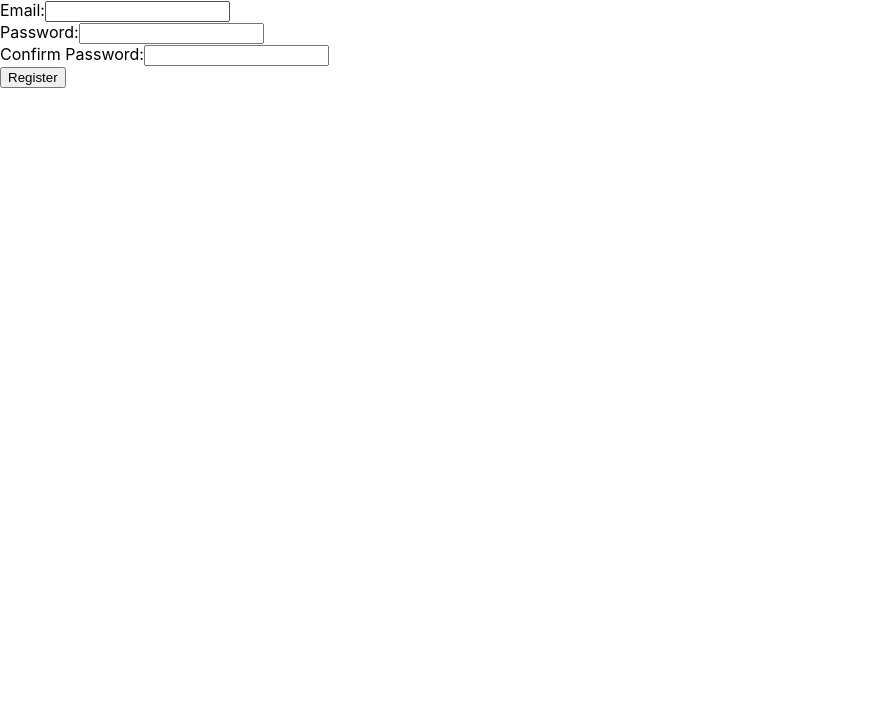
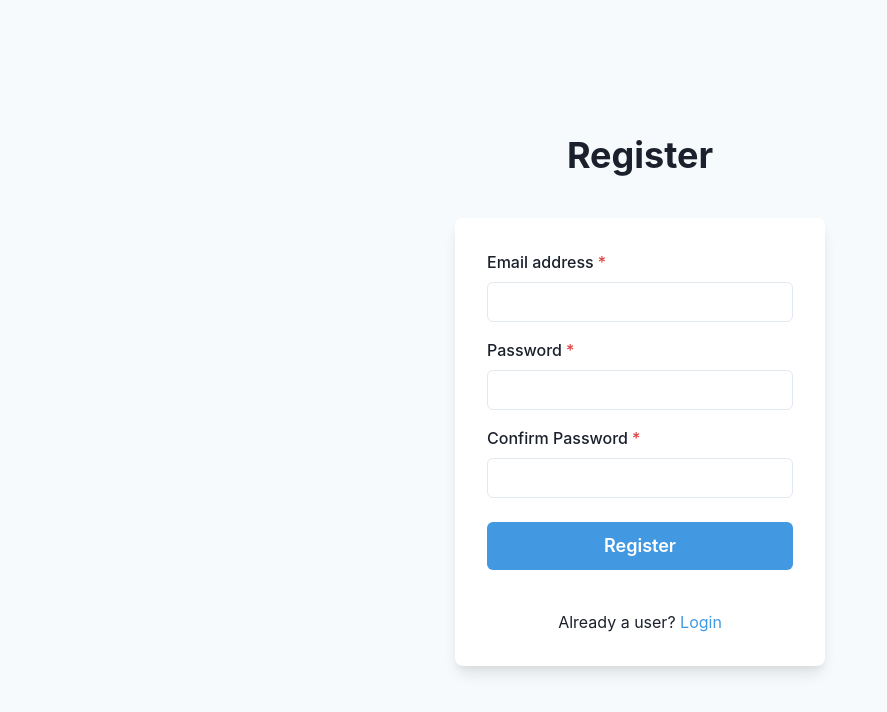
Before and after one commit to hadicahyono/pos-fe, a React (Create React App) app: page /register in a window 1280 px wide. Shown: the top 712 px of the page, without its empty margins (0-887 px from the left). Built offline with nearby package versions, Linux system fonts and the light colour scheme.

Commit message:
register & login

```diff
--- a/package.json
+++ b/package.json
@@ -3,11 +3,15 @@
   "version": "0.1.0",
   "private": true,
   "dependencies": {
+    "@chakra-ui/react": "^2.4.9",
+    "@emotion/react": "^11.10.5",
+    "@emotion/styled": "^11.10.5",
     "@testing-library/jest-dom": "^5.16.5",
     "@testing-library/react": "^13.4.0",
     "@testing-library/user-event": "^13.5.0",
     "axios": "^1.2.3",
     "dotenv": "^16.0.3",
+    "framer-motion": "^8.5.2",
     "react": "^18.2.0",
     "react-dom": "^18.2.0",
     "react-router-dom": "^6.7.0",
--- a/src/index.js
+++ b/src/index.js
@@ -4,11 +4,14 @@ import "./index.css";
 import App from "./App";
 import reportWebVitals from "./reportWebVitals";
 import { BrowserRouter } from "react-router-dom";
+import { ChakraProvider } from "@chakra-ui/react";
 
 const root = ReactDOM.createRoot(document.getElementById("root"));
 root.render(
   <BrowserRouter>
-    <App />
+    <ChakraProvider>
+      <App />
+    </ChakraProvider>
   </BrowserRouter>
 );
 
--- a/src/pages/Login/Login.jsx
+++ b/src/pages/Login/Login.jsx
@@ -1,7 +1,124 @@
-import React from "react";
+import axios from "axios";
+import React, { useState } from "react";
+import { API_URL } from "../../helper";
+import {
+  Flex,
+  Box,
+  FormControl,
+  Input,
+  Checkbox,
+  Stack,
+  Link,
+  Button,
+  Heading,
+  Text,
+  useColorModeValue,
+} from "@chakra-ui/react";
 
 const Login = (props) => {
-  return <>Login</>;
+  const [email, setEmail] = useState("");
+  const [password, setPassword] = useState("");
+  const [error, setError] = useState("");
+
+  const handleSubmit = async (e) => {
+    e.preventDefault();
+
+    try {
+      const { data } = await axios.post(API_URL + `/users/login`, {
+        email,
+        password,
+      });
+
+      if (data.success) {
+        alert(data.message);
+        window.location = "/";
+      } else {
+        setError(data.message);
+        console.log(error);
+      }
+    } catch (error) {
+      setError(error.response.data.message);
+    }
+  };
+  return (
+    <Flex
+      minH={"100vh"}
+      align={"center"}
+      justify={"center"}
+      bg={useColorModeValue("gray.50", "gray.800")}
+    >
+      <Stack spacing={8} mx={"auto"} maxW={"lg"} py={12} px={6}>
+        <Stack align={"center"}>
+          <Heading fontSize={"4xl"}>Sign in to your account</Heading>
+          <Text>{error && <p>{error}</p>}</Text>
+        </Stack>
+        <Box
+          rounded={"lg"}
+          bg={useColorModeValue("white", "gray.700")}
+          boxShadow={"lg"}
+          p={8}
+        >
+          <Stack spacing={4}>
+            <FormControl id="email">
+              <Input
+                type="email"
+                value={email}
+                onChange={(e) => setEmail(e.target.value)}
+                placeholder="Email"
+              />
+            </FormControl>
+            <FormControl id="password">
+              <Input
+                type="password"
+                value={password}
+                onChange={(e) => setPassword(e.target.value)}
+                placeholder="Password"
+              />
+            </FormControl>
+            <Stack spacing={10}>
+              <Stack
+                direction={{ base: "column", sm: "row" }}
+                align={"start"}
+                justify={"space-between"}
+              >
+                <Checkbox>Remember me</Checkbox>
+                <Link color={"blue.400"}>Forgot password?</Link>
+              </Stack>
+              <Button
+                onClick={handleSubmit}
+                bg={"blue.400"}
+                color={"white"}
+                _hover={{
+                  bg: "blue.500",
+                }}
+              >
+                Sign in
+              </Button>
+            </Stack>
+          </Stack>
+        </Box>
+      </Stack>
+    </Flex>
+
+    // <form onSubmit={handleSubmit}>
+    //   <input
+    //     type="email"
+    //     value={email}
+    //     onChange={(e) => setEmail(e.target.value)}
+    //     placeholder="Email"
+    //     required
+    //   />
+    //   <input
+    //     type="password"
+    //     value={password}
+    //     onChange={(e) => setPassword(e.target.value)}
+    //     placeholder="Password"
+    //     required
+    //   />
+    //   <button type="submit">Login</button>
+    //   {error && <p>{error}</p>}
+    // </form>
+  );
 };
 
 export default Login;
--- a/src/pages/Register/Register.jsx
+++ b/src/pages/Register/Register.jsx
@@ -1,6 +1,22 @@
 import axios from "axios";
 import React, { useState } from "react";
 import { API_URL } from "../../helper";
+import {
+  Flex,
+  Box,
+  FormControl,
+  FormLabel,
+  Input,
+  InputGroup,
+  InputRightElement,
+  Stack,
+  Button,
+  Heading,
+  Text,
+  useColorModeValue,
+  Link,
+} from "@chakra-ui/react";
+// import { ViewIcon, ViewOffIcon } from "@chakra-ui/icons";
 
 const Register = (props) => {
   const [email, setEmail] = useState("");
@@ -8,6 +24,7 @@ const Register = (props) => {
   const [passwordAgain, setPasswordAgain] = useState("");
   const [error, setError] = useState("");
   const [success, setSuccess] = useState(false);
+  const [showPassword, setShowPassword] = useState(false);
 
   const handleSubmit = async (e) => {
     e.preventDefault();
@@ -27,44 +44,139 @@ const Register = (props) => {
       }
     } catch (error) {
       console.error(error);
-      setError("An error occured while registering.");
+      setError(error.response.data.message);
     }
   };
   return (
-    <>
-      <form onSubmit={handleSubmit}>
-        <label>
-          Email:
-          <input
+    <Flex
+      minH={"100vh"}
+      align={"center"}
+      justify={"center"}
+      bg={useColorModeValue("gray.50", "gray.800")}
+    >
+      <Stack spacing={8} mx={"auto"} maxW={"lg"} py={12} px={6}>
+        <Stack align={"center"}>
+          <Heading fontSize={"4xl"} textAlign={"center"}>
+            Register
+          </Heading>
+          <Text>
+            {error && <p>{error}</p>}
+            {success && <p>Account registered successfully!</p>}
+          </Text>
+        </Stack>
+        <Box
+          rounded={"lg"}
+          bg={useColorModeValue("white", "gray.700")}
+          boxShadow={"lg"}
+          p={8}
+        >
+          <Stack spacing={4}>
+            <FormControl id="email" isRequired>
+              <FormLabel>Email address</FormLabel>
+              <Input
                 type="email"
                 value={email}
                 onChange={(e) => setEmail(e.target.value)}
               />
-        </label>
-        <br />
-        <label>
-          Password:
-          <input
-            type="password"
+            </FormControl>
+            <FormControl id="password" isRequired>
+              <FormLabel>Password</FormLabel>
+              <InputGroup>
+                <Input
+                  type={showPassword ? "text" : "password"}
                   value={password}
                   onChange={(e) => setPassword(e.target.value)}
                 />
-        </label>
-        <br />
-        <label>
-          Confirm Password:
-          <input
-            type="password"
+                <InputRightElement h={"full"}>
+                  <Button
+                    variant={"ghost"}
+                    onClick={() =>
+                      setShowPassword((showPassword) => !showPassword)
+                    }
+                  >
+                    {/* {showPassword ? <ViewIcon /> : <ViewOffIcon />} */}
+                  </Button>
+                </InputRightElement>
+              </InputGroup>
+            </FormControl>
+            <FormControl id="password" isRequired>
+              <FormLabel>Confirm Password</FormLabel>
+              <InputGroup>
+                <Input
+                  type={showPassword ? "text" : "password"}
                   value={passwordAgain}
                   onChange={(e) => setPasswordAgain(e.target.value)}
                 />
-        </label>
-        <br />
-        <button type="submit">Register</button>
-      </form>
-      {error && <p>{error}</p>}
-      {success && <p>Account registered successfully!</p>}
-    </>
+                <InputRightElement h={"full"}>
+                  <Button
+                    variant={"ghost"}
+                    onClick={() =>
+                      setShowPassword((showPassword) => !showPassword)
+                    }
+                  >
+                    {/* {showPassword ? <ViewIcon /> : <ViewOffIcon />} */}
+                  </Button>
+                </InputRightElement>
+              </InputGroup>
+            </FormControl>
+            <Stack spacing={10} pt={2}>
+              <Button
+                onClick={handleSubmit}
+                loadingText="Submitting"
+                size="lg"
+                bg={"blue.400"}
+                color={"white"}
+                _hover={{
+                  bg: "blue.500",
+                }}
+              >
+                Register
+              </Button>
+            </Stack>
+            <Stack pt={6}>
+              <Text align={"center"}>
+                Already a user? <Link color={"blue.400"}>Login</Link>
+              </Text>
+            </Stack>
+          </Stack>
+        </Box>
+      </Stack>
+    </Flex>
+
+    // <>
+    //   <form onSubmit={handleSubmit}>
+    //     <label>
+    //       Email:
+    //       <input
+    //         type="email"
+    //         value={email}
+    //         onChange={(e) => setEmail(e.target.value)}
+    //       />
+    //     </label>
+    //     <br />
+    //     <label>
+    //       Password:
+    //       <input
+    //         type="password"
+    //         value={password}
+    //         onChange={(e) => setPassword(e.target.value)}
+    //       />
+    //     </label>
+    //     <br />
+    //     <label>
+    //       Confirm Password:
+    //       <input
+    //         type="password"
+    //         value={passwordAgain}
+    //         onChange={(e) => setPasswordAgain(e.target.value)}
+    //       />
+    //     </label>
+    //     <br />
+    //     <button type="submit">Register</button>
+    //   </form>
+    //   {error && <p>{error}</p>}
+    //   {success && <p>Account registered successfully!</p>}
+    // </>
   );
 };
 
```
Also changed, not shown: src/pages/Verification/Verification.jsx (added), src/pages/Verification/index.js (added), 1 other file (tests, documents, lock files or other folders). Lines whose indentation alone changed are shown as unchanged.
